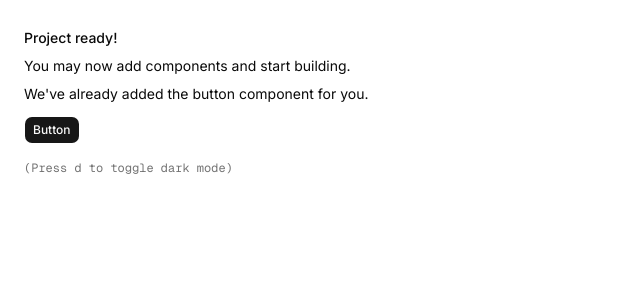
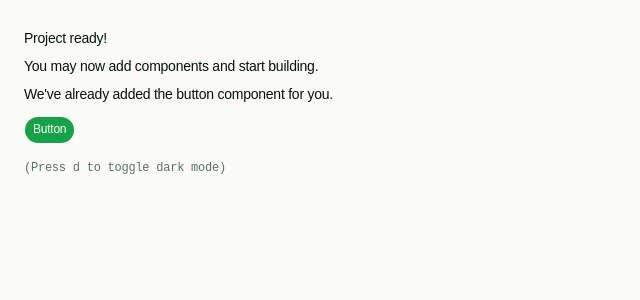
Before and after one commit to WUIX69/loro-labs, a Next.js app: page / in a window 1280 px wide. Shown: the top 300 px of the page, without its empty margins (0-640 px from the left). Built offline with nearby package versions, Linux system fonts and the light colour scheme.

Commit message:
feat: insert theme

```diff
--- a/src/app/globals.css
+++ b/src/app/globals.css
@@ -6,7 +6,7 @@
 
 @theme inline {
     --font-heading: var(--font-sans);
-    --font-sans: var(--font-sans);
+    --font-sans: Google Sans Flex, ui-sans-serif, sans-serif, system-ui;
     --color-sidebar-ring: var(--sidebar-ring);
     --color-sidebar-border: var(--sidebar-border);
     --color-sidebar-accent-foreground: var(--sidebar-accent-foreground);
@@ -45,75 +45,143 @@
     --radius-2xl: calc(var(--radius) * 1.8);
     --radius-3xl: calc(var(--radius) * 2.2);
     --radius-4xl: calc(var(--radius) * 2.6);
+    --font-mono: Source Code Pro, ui-monospace, monospace;
+    --font-serif: Crimson Pro, ui-serif, serif;
+    --radius: 1.25rem;
+    --tracking-tighter: calc(var(--tracking-normal) - 0.05em);
+    --tracking-tight: calc(var(--tracking-normal) - 0.025em);
+    --tracking-wide: calc(var(--tracking-normal) + 0.025em);
+    --tracking-wider: calc(var(--tracking-normal) + 0.05em);
+    --tracking-widest: calc(var(--tracking-normal) + 0.1em);
+    --tracking-normal: var(--tracking-normal);
+    --shadow-2xl: var(--shadow-2xl);
+    --shadow-xl: var(--shadow-xl);
+    --shadow-lg: var(--shadow-lg);
+    --shadow-md: var(--shadow-md);
+    --shadow: var(--shadow);
+    --shadow-sm: var(--shadow-sm);
+    --shadow-xs: var(--shadow-xs);
+    --shadow-2xs: var(--shadow-2xs);
+    --spacing: var(--spacing);
+    --letter-spacing: var(--letter-spacing);
+    --shadow-offset-y: var(--shadow-offset-y);
+    --shadow-offset-x: var(--shadow-offset-x);
+    --shadow-spread: var(--shadow-spread);
+    --shadow-blur: var(--shadow-blur);
+    --shadow-opacity: var(--shadow-opacity);
+    --color-shadow-color: var(--shadow-color);
+    --color-destructive-foreground: var(--destructive-foreground);
 }
 
 :root {
-    --background: oklch(1 0 0);
-    --foreground: oklch(0.145 0 0);
-    --card: oklch(1 0 0);
-    --card-foreground: oklch(0.145 0 0);
-    --popover: oklch(1 0 0);
-    --popover-foreground: oklch(0.145 0 0);
-    --primary: oklch(0.205 0 0);
-    --primary-foreground: oklch(0.985 0 0);
-    --secondary: oklch(0.97 0 0);
-    --secondary-foreground: oklch(0.205 0 0);
-    --muted: oklch(0.97 0 0);
-    --muted-foreground: oklch(0.556 0 0);
-    --accent: oklch(0.97 0 0);
-    --accent-foreground: oklch(0.205 0 0);
-    --destructive: oklch(0.577 0.245 27.325);
-    --border: oklch(0.922 0 0);
-    --input: oklch(0.922 0 0);
-    --ring: oklch(0.708 0 0);
-    --chart-1: oklch(0.87 0 0);
-    --chart-2: oklch(0.556 0 0);
-    --chart-3: oklch(0.439 0 0);
-    --chart-4: oklch(0.371 0 0);
-    --chart-5: oklch(0.269 0 0);
-    --radius: 0.625rem;
-    --sidebar: oklch(0.985 0 0);
-    --sidebar-foreground: oklch(0.145 0 0);
-    --sidebar-primary: oklch(0.205 0 0);
-    --sidebar-primary-foreground: oklch(0.985 0 0);
-    --sidebar-accent: oklch(0.97 0 0);
-    --sidebar-accent-foreground: oklch(0.205 0 0);
-    --sidebar-border: oklch(0.922 0 0);
-    --sidebar-ring: oklch(0.708 0 0);
+    --background: oklch(0.9870 0.0031 91.4370);
+    --foreground: oklch(0.1759 0.0275 161.2531);
+    --card: oklch(1.0000 0 0);
+    --card-foreground: oklch(0.1759 0.0275 161.2531);
+    --popover: oklch(1.0000 0 0);
+    --popover-foreground: oklch(0.1759 0.0275 161.2531);
+    --primary: oklch(0.6230 0.1688 149.1777);
+    --primary-foreground: oklch(0.9870 0.0031 91.4370);
+    --secondary: oklch(0.8611 0.1734 91.9641);
+    --secondary-foreground: oklch(0.1759 0.0275 161.2531);
+    --muted: oklch(0.9587 0.0063 91.4666);
+    --muted-foreground: oklch(0.5260 0.0290 163.6044);
+    --accent: oklch(0.9562 0.0383 157.8236);
+    --accent-foreground: oklch(0.5457 0.1464 149.3783);
+    --destructive: oklch(0.6356 0.2082 25.3782);
+    --border: oklch(0.9297 0.0128 164.7776);
+    --input: oklch(0.9297 0.0128 164.7776);
+    --ring: oklch(0.6230 0.1688 149.1777);
+    --chart-1: oklch(0.6230 0.1688 149.1777);
+    --chart-2: oklch(0.8611 0.1734 91.9641);
+    --chart-3: oklch(0.6370 0.2370 25.3310);
+    --chart-4: oklch(0.6758 0.1453 238.4620);
+    --chart-5: oklch(0.7410 0.1645 52.1676);
+    --radius: 1.25rem;
+    --sidebar: oklch(0.2566 0.0300 161.5403);
+    --sidebar-foreground: oklch(0.9870 0.0031 91.4370);
+    --sidebar-primary: oklch(0.6230 0.1688 149.1777);
+    --sidebar-primary-foreground: oklch(0.9870 0.0031 91.4370);
+    --sidebar-accent: oklch(0.3282 0.0420 161.1204);
+    --sidebar-accent-foreground: oklch(0.8611 0.1734 91.9641);
+    --sidebar-border: oklch(0.3512 0.0457 161.0245);
+    --sidebar-ring: oklch(0.6230 0.1688 149.1777);
+    --destructive-foreground: oklch(0.9838 0.0035 247.8583);
+    --font-sans: Google Sans Flex, ui-sans-serif, sans-serif, system-ui;
+    --font-serif: Crimson Pro, ui-serif, serif;
+    --font-mono: Source Code Pro, ui-monospace, monospace;
+    --shadow-color: hsl(142, 76%, 10%);
+    --shadow-opacity: 0.1;
+    --shadow-blur: 30px;
+    --shadow-spread: 0px;
+    --shadow-offset-x: 0px;
+    --shadow-offset-y: 10px;
+    --letter-spacing: -0.015em;
+    --spacing: 0.25rem;
+    --shadow-2xs: 0px 10px 30px 0px hsl(142 76% 10% / 0.05);
+    --shadow-xs: 0px 10px 30px 0px hsl(142 76% 10% / 0.05);
+    --shadow-sm: 0px 10px 30px 0px hsl(142 76% 10% / 0.10), 0px 1px 2px -1px hsl(142 76% 10% / 0.10);
+    --shadow: 0px 10px 30px 0px hsl(142 76% 10% / 0.10), 0px 1px 2px -1px hsl(142 76% 10% / 0.10);
+    --shadow-md: 0px 10px 30px 0px hsl(142 76% 10% / 0.10), 0px 2px 4px -1px hsl(142 76% 10% / 0.10);
+    --shadow-lg: 0px 10px 30px 0px hsl(142 76% 10% / 0.10), 0px 4px 6px -1px hsl(142 76% 10% / 0.10);
+    --shadow-xl: 0px 10px 30px 0px hsl(142 76% 10% / 0.10), 0px 8px 10px -1px hsl(142 76% 10% / 0.10);
+    --shadow-2xl: 0px 10px 30px 0px hsl(142 76% 10% / 0.25);
+    --tracking-normal: -0.015em;
 }
 
 .dark {
-    --background: oklch(0.145 0 0);
-    --foreground: oklch(0.985 0 0);
-    --card: oklch(0.205 0 0);
-    --card-foreground: oklch(0.985 0 0);
-    --popover: oklch(0.205 0 0);
-    --popover-foreground: oklch(0.985 0 0);
-    --primary: oklch(0.922 0 0);
-    --primary-foreground: oklch(0.205 0 0);
-    --secondary: oklch(0.269 0 0);
-    --secondary-foreground: oklch(0.985 0 0);
-    --muted: oklch(0.269 0 0);
-    --muted-foreground: oklch(0.708 0 0);
-    --accent: oklch(0.269 0 0);
-    --accent-foreground: oklch(0.985 0 0);
-    --destructive: oklch(0.704 0.191 22.216);
-    --border: oklch(1 0 0 / 10%);
-    --input: oklch(1 0 0 / 15%);
-    --ring: oklch(0.556 0 0);
-    --chart-1: oklch(0.87 0 0);
-    --chart-2: oklch(0.556 0 0);
-    --chart-3: oklch(0.439 0 0);
-    --chart-4: oklch(0.371 0 0);
-    --chart-5: oklch(0.269 0 0);
-    --sidebar: oklch(0.205 0 0);
-    --sidebar-foreground: oklch(0.985 0 0);
-    --sidebar-primary: oklch(0.488 0.243 264.376);
-    --sidebar-primary-foreground: oklch(0.985 0 0);
-    --sidebar-accent: oklch(0.269 0 0);
-    --sidebar-accent-foreground: oklch(0.985 0 0);
-    --sidebar-border: oklch(1 0 0 / 10%);
-    --sidebar-ring: oklch(0.556 0 0);
+    --background: oklch(0.1375 0.0104 165.2256);
+    --foreground: oklch(0.9656 0.0053 91.4567);
+    --card: oklch(0.1797 0.0167 162.4012);
+    --card-foreground: oklch(0.9656 0.0053 91.4567);
+    --popover: oklch(0.1662 0.0143 162.7418);
+    --popover-foreground: oklch(0.9656 0.0053 91.4567);
+    --primary: oklch(0.7763 0.2066 149.5172);
+    --primary-foreground: oklch(0.1375 0.0104 165.2256);
+    --secondary: oklch(0.8512 0.1670 93.1252);
+    --secondary-foreground: oklch(0.1375 0.0104 165.2256);
+    --muted: oklch(0.2496 0.0207 162.7409);
+    --muted-foreground: oklch(0.7753 0.0200 164.4487);
+    --accent: oklch(0.3109 0.0616 153.0738);
+    --accent-foreground: oklch(0.7763 0.2066 149.5172);
+    --destructive: oklch(0.5875 0.2303 28.2622);
+    --border: oklch(0.2843 0.0249 162.5796);
+    --input: oklch(0.2843 0.0249 162.5796);
+    --ring: oklch(0.7763 0.2066 149.5172);
+    --chart-1: oklch(0.7763 0.2066 149.5172);
+    --chart-2: oklch(0.8512 0.1670 93.1252);
+    --chart-3: oklch(0.7939 0.1203 213.8388);
+    --chart-4: oklch(0.6600 0.1928 313.0914);
+    --chart-5: oklch(0.6676 0.1841 33.1504);
+    --sidebar: oklch(0.1215 0.0119 165.2505);
+    --sidebar-foreground: oklch(0.9656 0.0053 91.4567);
+    --sidebar-primary: oklch(0.7763 0.2066 149.5172);
+    --sidebar-primary-foreground: oklch(0.1375 0.0104 165.2256);
+    --sidebar-accent: oklch(0.2317 0.0258 161.7529);
+    --sidebar-accent-foreground: oklch(0.8512 0.1670 93.1252);
+    --sidebar-border: oklch(0.2496 0.0207 162.7409);
+    --sidebar-ring: oklch(0.7763 0.2066 149.5172);
+    --destructive-foreground: oklch(1.0000 0 0);
+    --radius: 1.25rem;
+    --font-sans: Google Sans Flex, ui-sans-serif, sans-serif, system-ui;
+    --font-serif: Crimson Pro, ui-serif, serif;
+    --font-mono: Source Code Pro, ui-monospace, monospace;
+    --shadow-color: hsl(0, 0%, 0%);
+    --shadow-opacity: 0.6;
+    --shadow-blur: 50px;
+    --shadow-spread: -10px;
+    --shadow-offset-x: 0px;
+    --shadow-offset-y: 25px;
+    --letter-spacing: -0.015em;
+    --spacing: 0.25rem;
+    --shadow-2xs: 0px 25px 50px -10px hsl(0 0% 0% / 0.30);
+    --shadow-xs: 0px 25px 50px -10px hsl(0 0% 0% / 0.30);
+    --shadow-sm: 0px 25px 50px -10px hsl(0 0% 0% / 0.60), 0px 1px 2px -11px hsl(0 0% 0% / 0.60);
+    --shadow: 0px 25px 50px -10px hsl(0 0% 0% / 0.60), 0px 1px 2px -11px hsl(0 0% 0% / 0.60);
+    --shadow-md: 0px 25px 50px -10px hsl(0 0% 0% / 0.60), 0px 2px 4px -11px hsl(0 0% 0% / 0.60);
+    --shadow-lg: 0px 25px 50px -10px hsl(0 0% 0% / 0.60), 0px 4px 6px -11px hsl(0 0% 0% / 0.60);
+    --shadow-xl: 0px 25px 50px -10px hsl(0 0% 0% / 0.60), 0px 8px 10px -11px hsl(0 0% 0% / 0.60);
+    --shadow-2xl: 0px 25px 50px -10px hsl(0 0% 0% / 1.50);
 }
 
 @layer base {
@@ -122,6 +190,7 @@
     }
   body {
     @apply bg-background text-foreground;
+    letter-spacing: var(--tracking-normal);
     }
   button:not(:disabled), [role="button"]:not(:disabled) {
     cursor: pointer;
```
